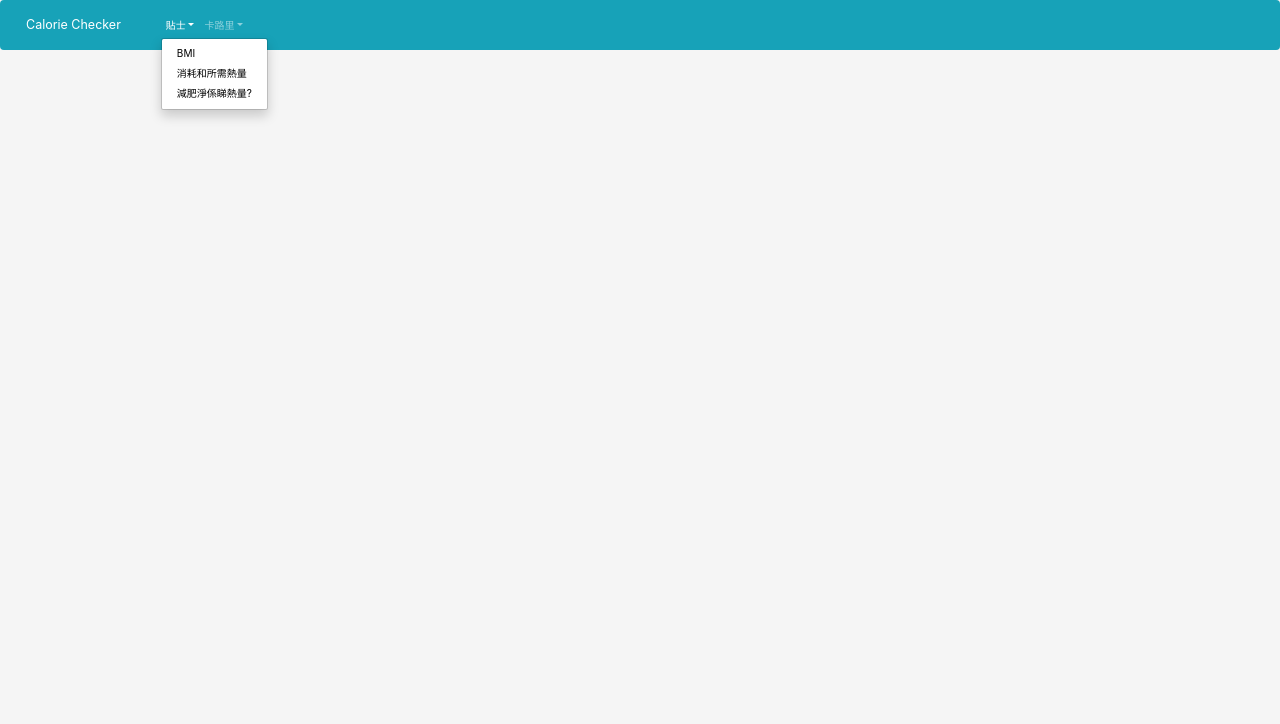
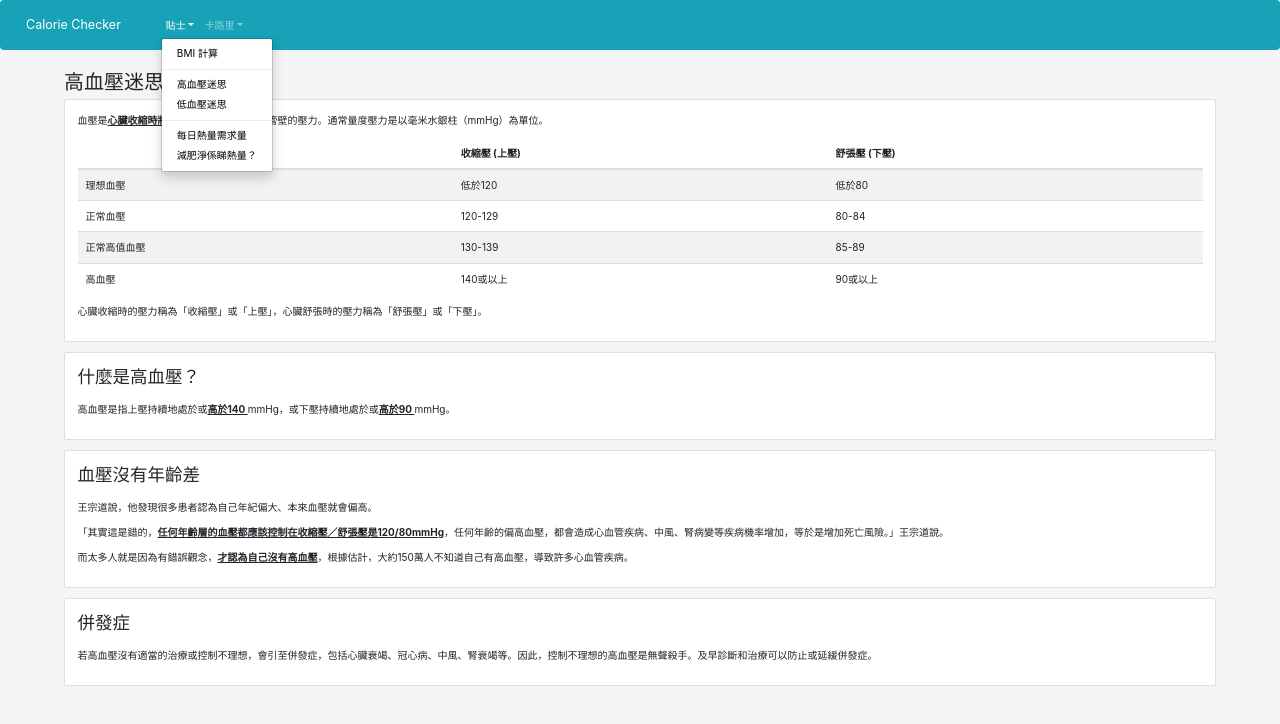
Before and after one commit to Louie-L/calorie-checker, a React (Create React App) app: page /blood-pressure-high in a window 1280 px wide. Both pictures are taken after a click on the button "貼士". Shown: the top 724 px of the page. Built offline with nearby package versions, Linux system fonts and the light colour scheme.

Commit message:
feat: add blood pressure page

```diff
--- a/src/App.js
+++ b/src/App.js
@@ -3,6 +3,8 @@ import 'bootstrap/dist/css/bootstrap.min.css';
 
 import BMIPage from './pages/BMI';
 import CalorieCalculatePage from './pages/CalorieCalculate'
+import LowBloodPressurePage from './pages/LowBloodPressure';
+import HighBloodPressurePage from './pages/HighBloodPressure';
 import Tip1Page from './pages/Tip1';
 
 import CalorieTablePage from './pages/CalorieTable';
@@ -33,6 +35,12 @@ function App() {
           </Route>
           <Route path='/calorie-calculate'>
             <CalorieCalculatePage />
+          </Route>
+          <Route path='/blood-pressure-high'>
+            <HighBloodPressurePage />
+          </Route>
+          <Route path='/blood-pressure-low'>
+            <LowBloodPressurePage />
           </Route>
           <Route path='/tip1'>
             <Tip1Page />
--- /dev/null
+++ b/src/components/bloodpressure/BloodPressureTable.js
@@ -0,0 +1,37 @@
+import React from 'react'
+import { Card } from 'react-bootstrap'
+import Datatable from "../ui/Datatable"
+
+const 血壓分類 = [
+    {
+        '': '理想血壓',
+        '收縮壓 (上壓)': '低於120',
+        '舒張壓 (下壓)': '低於80'
+    },
+    {
+        '': '正常血壓',
+        '收縮壓 (上壓)': '120-129',
+        '舒張壓 (下壓)': '80-84'
+    },
+    {
+        '': '正常高值血壓',
+        '收縮壓 (上壓)': '130-139',
+        '舒張壓 (下壓)': '85-89'
+    },
+    {
+        '': '高血壓',
+        '收縮壓 (上壓)': '140或以上',
+        '舒張壓 (下壓)': '90或以上'
+    },
+]
+export default function BloodPressureTable() {
+    return (
+        <Card className="mb-3">
+            <Card.Body>
+                <p>血壓是<u class="font-weight-bold">心臟收縮時將血液泵入血管</u>所加諸血管壁的壓力。通常量度壓力是以毫米水銀柱（mmHg）為單位。</p>
+                <Datatable data={血壓分類} />
+                <p>心臟收縮時的壓力稱為「收縮壓」或「上壓」，心臟舒張時的壓力稱為「舒張壓」或「下壓」。</p>
+            </Card.Body>
+        </Card>
+    )
+}
--- a/src/components/layout/Layout.js
+++ b/src/components/layout/Layout.js
@@ -11,9 +11,13 @@ function Layout(props) {
         <Navbar.Collapse id="basic-navbar-nav">
           <Nav className="mr-auto">
             <NavDropdown title="貼士" id="basic-nav-dropdown">
-              <NavDropdown.Item><Link to='/bmi'>BMI</Link></NavDropdown.Item>
-              <NavDropdown.Item><Link to='/calorie-calculate'>消耗和所需熱量</Link></NavDropdown.Item>
-              <NavDropdown.Item><Link to='/tip1'>減肥淨係睇熱量?</Link></NavDropdown.Item>
+              <NavDropdown.Item><Link to='/bmi'>BMI 計算</Link></NavDropdown.Item>
+              <NavDropdown.Divider />
+              <NavDropdown.Item><Link to='/blood-pressure-high'>高血壓迷思</Link></NavDropdown.Item>
+              <NavDropdown.Item><Link to='/blood-pressure-low'>低血壓迷思</Link></NavDropdown.Item>
+              <NavDropdown.Divider />
+              <NavDropdown.Item><Link to='/calorie-calculate'>每日熱量需求量</Link></NavDropdown.Item>
+              <NavDropdown.Item><Link to='/tip1'>減肥淨係睇熱量？</Link></NavDropdown.Item>
             </NavDropdown>
             <NavDropdown title="卡路里" id="basic-nav-dropdown">
               <NavDropdown.Item><Link to='/calorie-table'>卡路里表</Link></NavDropdown.Item>
--- /dev/null
+++ b/src/pages/HighBloodPressure.js
@@ -0,0 +1,35 @@
+import React from 'react'
+import { Card } from 'react-bootstrap'
+import BloodPressureTable from '../components/bloodpressure/BloodPressureTable'
+
+
+export default function HighBloodPressurePage() {
+    return (
+        <div>
+            <h2>高血壓迷思</h2>
+            <BloodPressureTable />
+            <Card className="mb-3">
+                <Card.Body>
+                    <Card.Title as="H3" className="mb-4">什麼是高血壓？</Card.Title>
+                    <p>高血壓是指上壓持續地處於或<u class="font-weight-bold">高於140 </u>mmHg，或下壓持續地處於或<u class="font-weight-bold">高於90 </u>mmHg。</p>
+                    </Card.Body>
+            </Card>
+            <Card className="mb-3">
+                <Card.Body>
+                    <Card.Title as="H3" className="mb-4">血壓沒有年齡差</Card.Title>
+                    <p>王宗道說，他發現很多患者認為自己年紀偏大、本來血壓就會偏高。</p>
+
+                    <p>「其實這是錯的，<u class="font-weight-bold">任何年齡層的血壓都應該控制在收縮壓／舒張壓是120/80mmHg</u>，任何年齡的偏高血壓，都會造成心血管疾病、中風、腎病變等疾病機率增加，等於是增加死亡風險。」王宗道說。</p>
+
+                    <p>而太多人就是因為有錯誤觀念，<u class="font-weight-bold">才認為自己沒有高血壓</u>，根據估計，大約150萬人不知道自己有高血壓，導致許多心血管疾病。</p>
+                    </Card.Body>
+            </Card>
+            <Card className="mb-3">
+                <Card.Body>
+                    <Card.Title as="H3" className="mb-4">併發症</Card.Title>
+                    <p>若高血壓沒有適當的治療或控制不理想，會引至併發症，包括心臟衰竭、冠心病、中風、腎衰竭等。因此，控制不理想的高血壓是無聲殺手。及早診斷和治療可以防止或延緩併發症。</p>
+                    </Card.Body>
+            </Card>
+        </div >
+    )
+}
--- a/src/pages/Home.js
+++ b/src/pages/Home.js
@@ -6,22 +6,15 @@ import RedTag from '../components/ui/RedTag'
 function HomePage() {
   return (
     <section>
-      <span style={{ margin: '1rem' }}>Last Updated: 2021/07/21</span>
+      <span style={{ margin: '1rem' }}>Last Updated: 2021/07/25</span>
       <ListGroup className="m-2">
-        <ListGroup.Item action className="pt-4 border-bottom-0"><Link to='/bmi'>BMI</Link><hr className="mt-3 mb-0"/></ListGroup.Item>
-        <ListGroup.Item action className="border-bottom-0"><Link to='/calorie-calculate'>消耗和所需熱量</Link><RedTag text='Updated!' /><hr className="mt-3 mb-0"/></ListGroup.Item>
-        <ListGroup.Item action className="border-bottom-0"><Link to='/tip1'>減肥淨係睇熱量?</Link><hr className="mt-3 mb-0"/></ListGroup.Item>
+        <ListGroup.Item action className="pt-4 border-bottom-0"><Link to='/bmi'>BMI 計算</Link><hr className="mt-3 mb-0"/></ListGroup.Item>
+        <ListGroup.Item action className="border-bottom-0"><Link to='/blood-pressure-high'>高血壓迷思</Link><RedTag text='New!' /></ListGroup.Item>
+        <ListGroup.Item action className="border-bottom-0"><Link to='/blood-pressure-low'>低血壓迷思</Link><RedTag text='New!' /><hr className="mt-3 mb-0"/></ListGroup.Item>
 
+        <ListGroup.Item action className="border-bottom-0"><Link to='/calorie-calculate'>每日熱量需求量</Link></ListGroup.Item>
+        <ListGroup.Item action className="border-bottom-0"><Link to='/tip1'>減肥淨係睇熱量？</Link></ListGroup.Item>
         <ListGroup.Item action className="border-bottom-0"><Link to='/calorie-table'>卡路里表</Link><hr className="mt-3 mb-0"/></ListGroup.Item>
-        <ListGroup.Item action className="border-bottom-0"><Link to='/food'>食品</Link></ListGroup.Item>
-        <ListGroup.Item action className="border-bottom-0"><Link to='/grains'>五穀類</Link></ListGroup.Item>
-        <ListGroup.Item action className="border-bottom-0"><Link to='/fisheggmeat'>魚、蛋、肉類</Link></ListGroup.Item>
-        <ListGroup.Item action className="border-bottom-0"><Link to='/seafood'>海鮮類</Link></ListGroup.Item>
-        <ListGroup.Item action className="border-bottom-0"><Link to='/vegetables'>蔬菜類</Link></ListGroup.Item>
-        <ListGroup.Item action className="border-bottom-0"><Link to='/desserts'>甜品類</Link></ListGroup.Item>
-        <ListGroup.Item action className="border-bottom-0"><Link to='/fruits'>水果類</Link></ListGroup.Item>
-        <ListGroup.Item action className="border-bottom-0"><Link to='/drinks'>飲品類</Link></ListGroup.Item>
-        <ListGroup.Item action className="pb-4 border-bottom-0"><Link to='/others'>其他</Link></ListGroup.Item>
       </ListGroup>
     </section>
   );
--- /dev/null
+++ b/src/pages/LowBloodPressure.js
@@ -0,0 +1,24 @@
+import React from 'react'
+import { Card } from 'react-bootstrap'
+import BloodPressureTable from '../components/bloodpressure/BloodPressureTable'
+
+export default function LowBloodPressurePage() {
+    return (
+        <div>
+            <h2>低血壓迷思</h2>
+            <BloodPressureTable />
+            <Card className="mb-3">
+                <Card.Body>
+                    <Card.Title as="H3" className="mb-4">低血壓，要緊嗎？</Card.Title>
+                    <p>談到血壓，多數人擔心的是會引發各種心血管疾病的高血壓，不過也有一群人卻是因為低血壓而困擾。低血壓嚴重嗎？醫師強調，<u class="font-weight-bold">重點是有無伴隨不適症狀！</u></p>
+
+                    <p>原則上，若<u class="font-weight-bold">收縮壓在90</u>毫米汞柱以下，或<u class="font-weight-bold">舒張壓在60</u>毫米汞柱以下，只要其中一項符合，就可稱為低血壓。</p>
+
+                    <p>血壓偏低時可能會有頭暈、全身無力、疲倦、視力模糊等症狀。如果低到一個程度，如20、30，當然就代表生命危急，命在旦夕。但有些人都沒有上述症狀或疾病，<u class="font-weight-bold">血壓長期就是比正常值偏低一些。</u></p>
+
+                    <p>例如收縮壓在80到90毫米汞柱之間（甚至極少數人收縮壓血壓只有60、70毫米汞柱），<u class="font-weight-bold">只要沒有合併其他症狀</u>，就不用過度擔心。相反地，若<u class="font-weight-bold">常感覺頭暈、天旋地轉、疲倦到無法工作</u>等，血壓又長期偏低，就可能需要積極治療。</p>
+                    </Card.Body>
+            </Card>
+        </div>
+    )
+}
```
